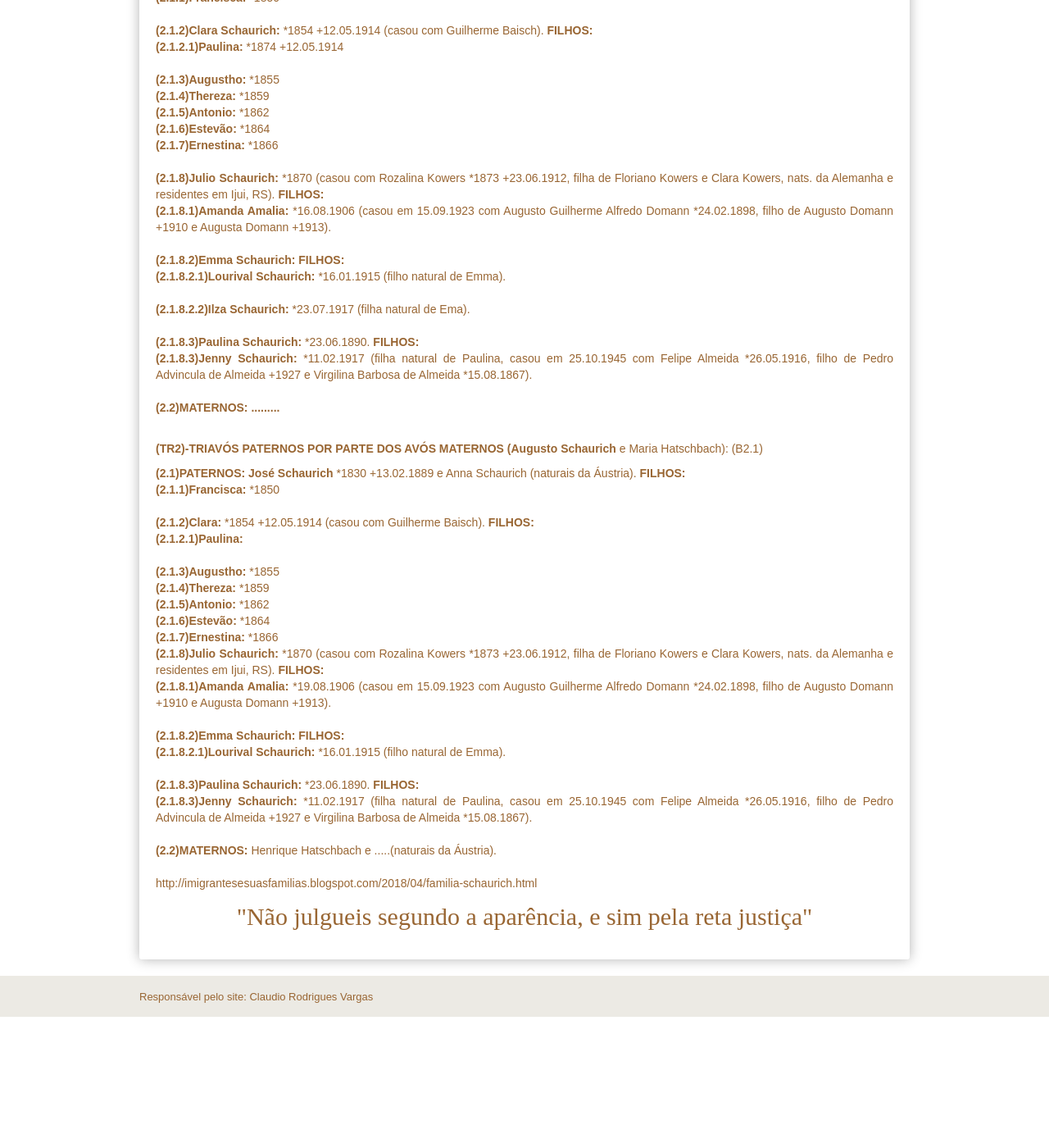
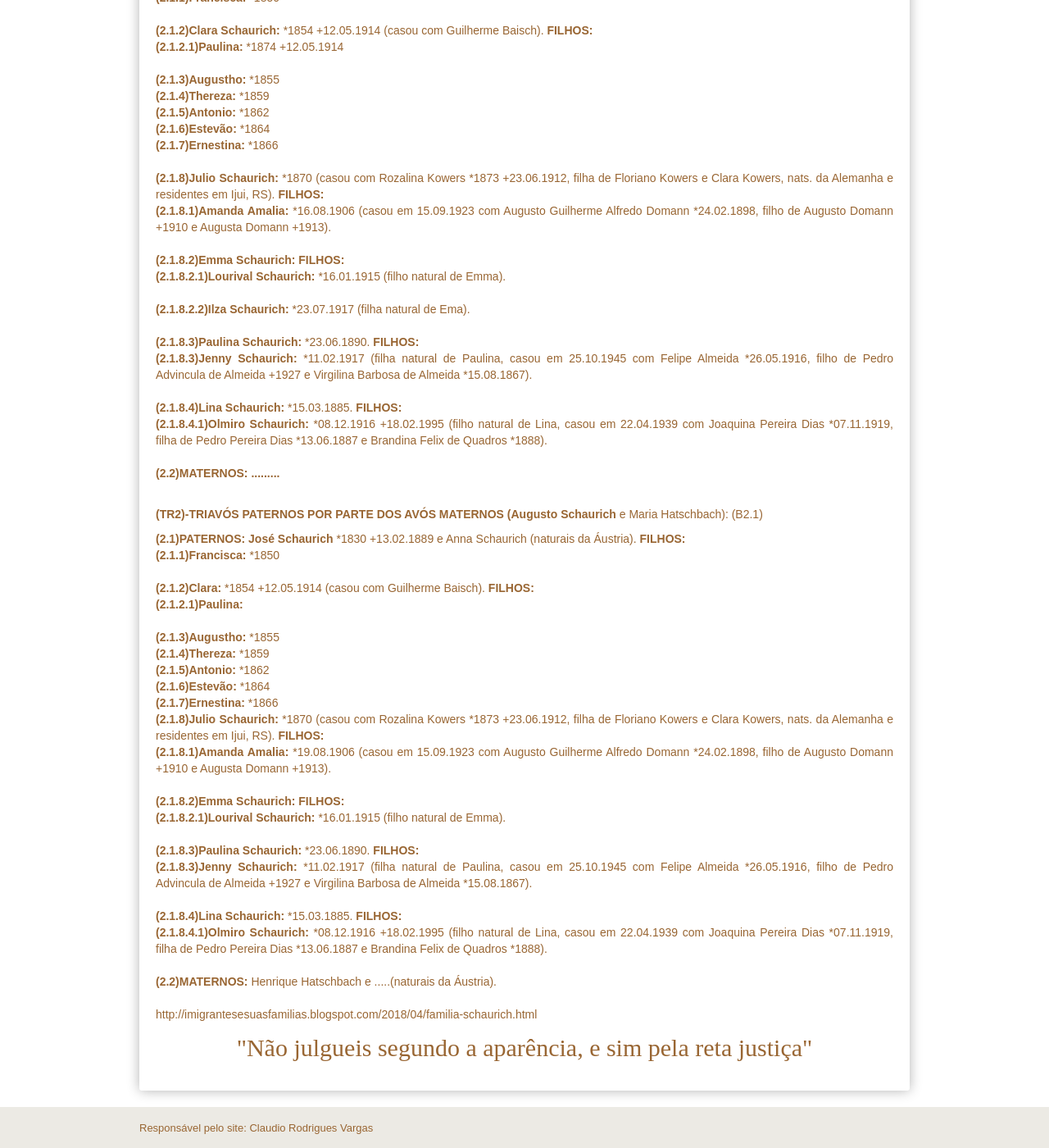
Before and after one commit to claudiovargas1955/claudiovargas1955.github.io, a Jekyll site: the page built from _pages/familia-schaurich.html, in a window 1280 px wide and 1400 px high, scrolled down 3814 px. Shown: the whole window at 82% size. Built offline with Jekyll 4.4.1, drawn with Linux system fonts in a browser that asks for light colours; some web fonts are replaced; before the commit the page ends 5054 px from its top, so only the background shows below that.

Commit message:
Update familia-schaurich.html

```diff
--- a/_pages/familia-schaurich.html
+++ b/_pages/familia-schaurich.html
@@ -361,6 +361,10 @@ Ortiz  avós maternos: José da Silva Moura e Francisca Vargas de Moura RC-83).
         <b>(2.1.8.3)Jenny Schaurich: </b>*11.02.1917 (filha natural de Paulina, casou em 25.10.1945 com Felipe Almeida *26.05.1916,
     filho de Pedro Advincula de Almeida +1927 e Virgilina Barbosa de Almeida *15.08.1867).<br><br>
 
+    <b>(2.1.8.4)Lina Schaurich: </b>*15.03.1885. <b>FILHOS: </b><br>
+        <b>(2.1.8.4.1)Olmiro Schaurich: </b>*08.12.1916 +18.02.1995 (filho natural de Lina, casou em 22.04.1939 com Joaquina Pereira
+        Dias *07.11.1919, filha de Pedro Pereira Dias *13.06.1887 e Brandina Felix de Quadros *1888).<br><br>
+
  <b>(2.2)MATERNOS: .........</b><br><br>
 
 <p><b>(TR2)-TRIAVÓS PATERNOS POR PARTE DOS AVÓS MATERNOS (Augusto Schaurich </b>e Maria Hatschbach): (B2.1)
@@ -388,8 +392,11 @@ Ortiz  avós maternos: José da Silva Moura e Francisca Vargas de Moura RC-83).
         <b>(2.1.8.3)Jenny Schaurich: </b>*11.02.1917 (filha natural de Paulina, casou em 25.10.1945 com Felipe Almeida *26.05.1916,
         filho de Pedro Advincula de Almeida +1927 e Virgilina Barbosa de Almeida *15.08.1867).<br><br>
 
+   <b>(2.1.8.4)Lina Schaurich: </b>*15.03.1885. <b>FILHOS: </b><br>
+        <b>(2.1.8.4.1)Olmiro Schaurich: </b>*08.12.1916 +18.02.1995 (filho natural de Lina, casou em 22.04.1939 com Joaquina Pereira
+        Dias *07.11.1919, filha de Pedro Pereira Dias *13.06.1887 e Brandina Felix de Quadros *1888).<br><br>
 
-<b>(2.2)MATERNOS: </b>Henrique Hatschbach e .....(naturais da Áustria).<br><br>
+  <b>(2.2)MATERNOS: </b>Henrique Hatschbach e .....(naturais da Áustria).<br><br>
 
 http://imigrantesesuasfamilias.blogspot.com/2018/04/familia-schaurich.html
 
```
